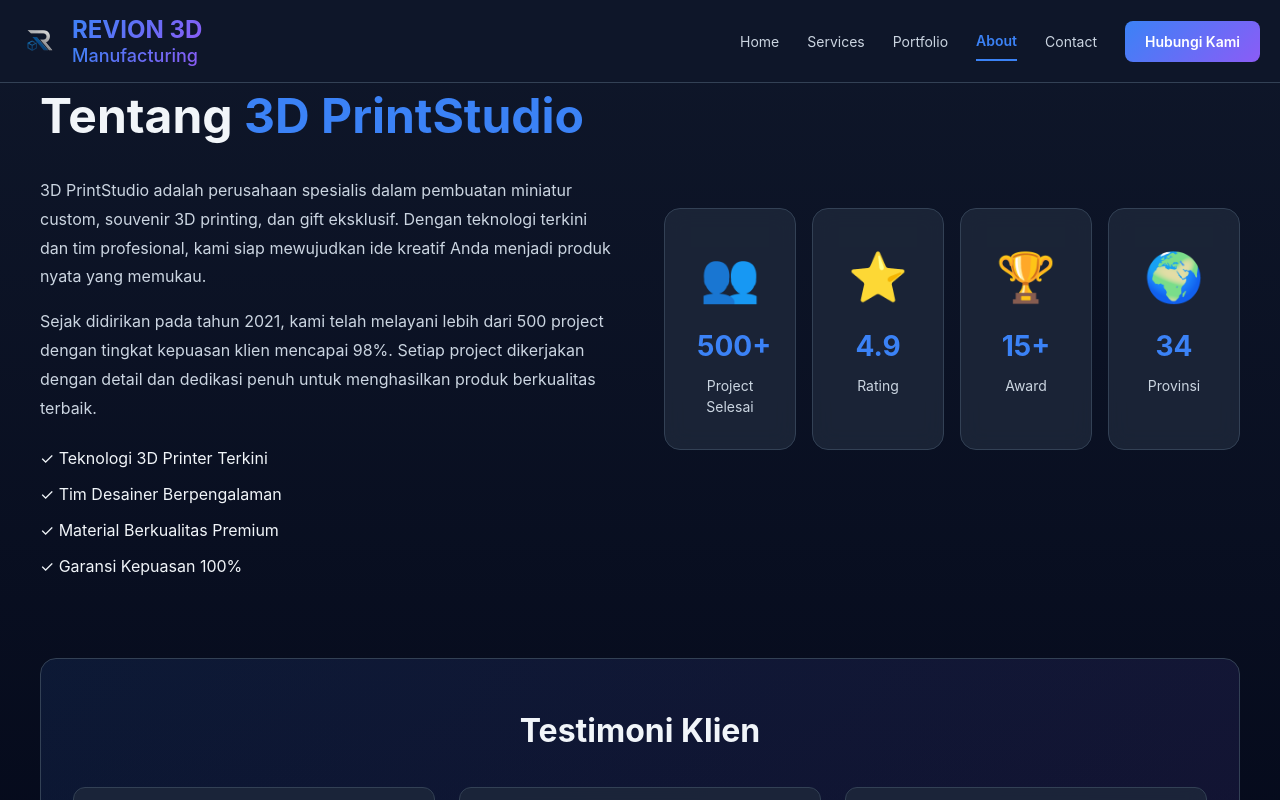
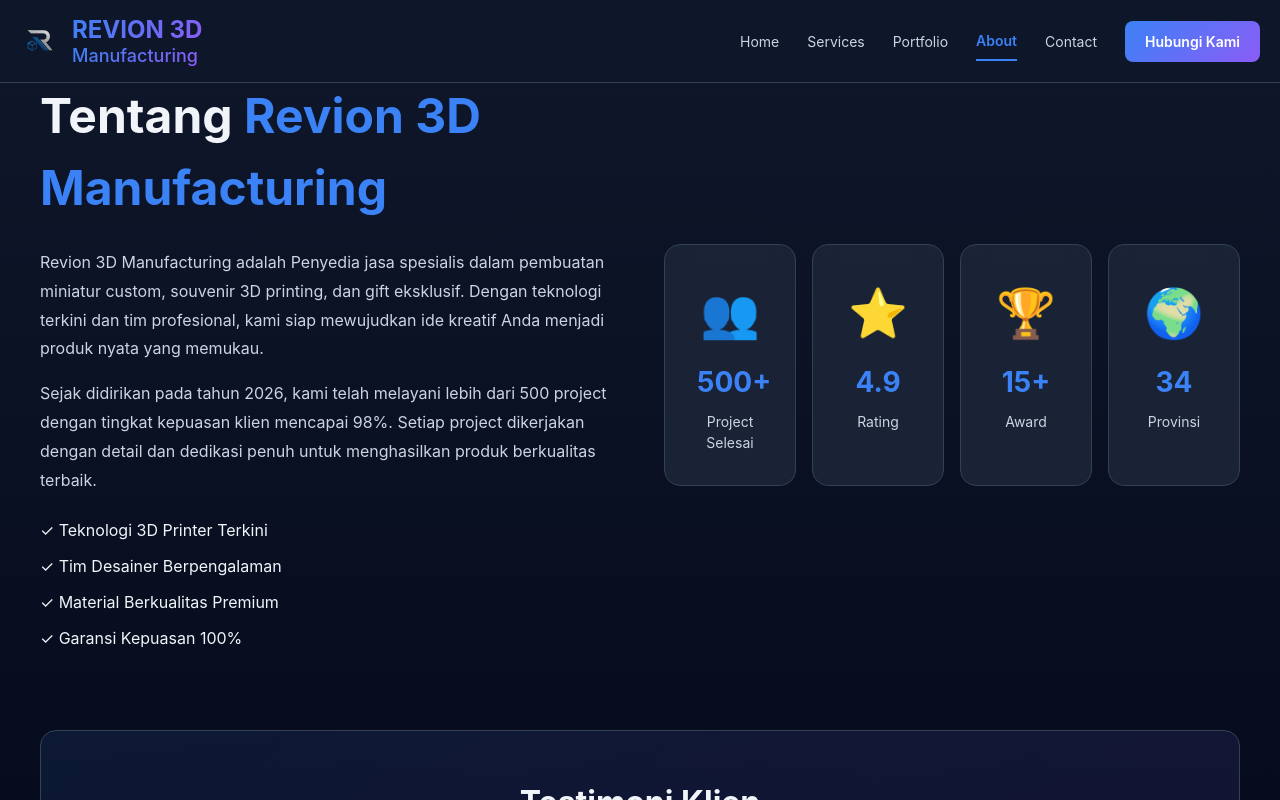
Before and after one commit to krisnap836-dev/mtc-rma, a React (Create React App) app: page / in a window 1280 px wide. Both pictures are taken after a click on the button "About". Shown: the top 800 px of the page. Built offline with nearby package versions, Linux system fonts and the light colour scheme.

Commit message:
Update company name and founding year in App.js

```diff
--- a/src/App.js
+++ b/src/App.js
@@ -543,7 +543,7 @@ function AboutSection() {
               color: THEME.text,
               marginBottom: '24px'
             }}>
-              Tentang <span style={{ color: THEME.primary }}>3D PrintStudio</span>
+              Tentang <span style={{ color: THEME.primary }}>Revion 3D Manufacturing</span>
             </h2>
             <p style={{
               fontSize: '16px',
@@ -551,7 +551,7 @@ function AboutSection() {
               lineHeight: 1.8,
               marginBottom: '16px'
             }}>
-              3D PrintStudio adalah perusahaan spesialis dalam pembuatan miniatur custom, souvenir 3D printing, dan gift eksklusif. Dengan teknologi terkini dan tim profesional, kami siap mewujudkan ide kreatif Anda menjadi produk nyata yang memukau.
+              Revion 3D Manufacturing adalah Penyedia jasa spesialis dalam pembuatan miniatur custom, souvenir 3D printing, dan gift eksklusif. Dengan teknologi terkini dan tim profesional, kami siap mewujudkan ide kreatif Anda menjadi produk nyata yang memukau.
             </p>
             <p style={{
               fontSize: '16px',
@@ -559,7 +559,7 @@ function AboutSection() {
               lineHeight: 1.8,
               marginBottom: '24px'
             }}>
-              Sejak didirikan pada tahun 2021, kami telah melayani lebih dari 500 project dengan tingkat kepuasan klien mencapai 98%. Setiap project dikerjakan dengan detail dan dedikasi penuh untuk menghasilkan produk berkualitas terbaik.
+              Sejak didirikan pada tahun 2026, kami telah melayani lebih dari 500 project dengan tingkat kepuasan klien mencapai 98%. Setiap project dikerjakan dengan detail dan dedikasi penuh untuk menghasilkan produk berkualitas terbaik.
             </p>
 
             <div style={{ display: 'flex', flexDirection: 'column', gap: '12px' }}>
```
